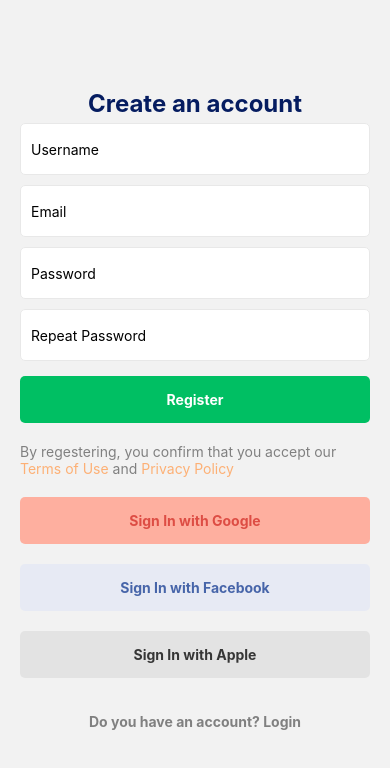
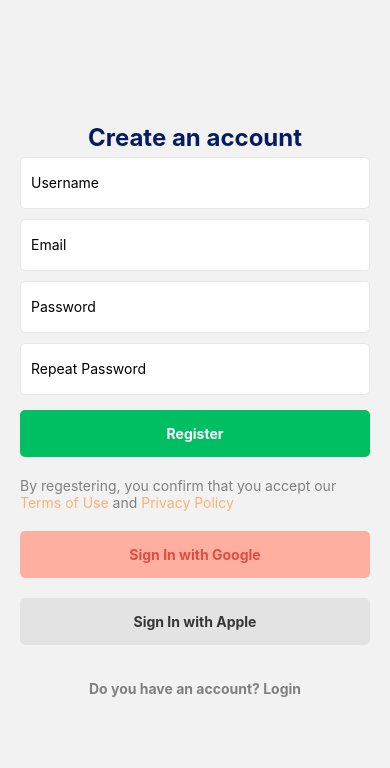
Before and after one commit to Nikaytos/TravelMate, a React Native app: screen /SignUp in a window 390 px wide. Shown: the top 768 px of the page. Built offline with nearby package versions, Linux system fonts and the light colour scheme.

Commit message:
Убрав фейсбук

```diff
--- a/src/components/SocialMediaSignInButtons/SocialMediaSignInButtons.js
+++ b/src/components/SocialMediaSignInButtons/SocialMediaSignInButtons.js
@@ -5,9 +5,6 @@ import CustomButton from "../../components/CustomButton";
 const SocialMediaSignInButtons = () => {
   const onSignInGooglePressed = () => {
     console.warn("Sign in with Google");
-  };
-  const onSignInFacebookPressed = () => {
-    console.warn("Sign in with Facebook");
   };
 
   const onSignInApplePressed = () => {
@@ -22,12 +19,6 @@ const SocialMediaSignInButtons = () => {
         fgColor="#DD4D44"
       />
       <CustomButton
-        text={"Sign In with Facebook"}
-        onPress={onSignInFacebookPressed}
-        bgColor="#E7EAF4"
-        fgColor="#4765A9"
-      />
-      <CustomButton
         text={"Sign In with Apple"}
         onPress={onSignInApplePressed}
         bgColor="#e3e3e3"
```
